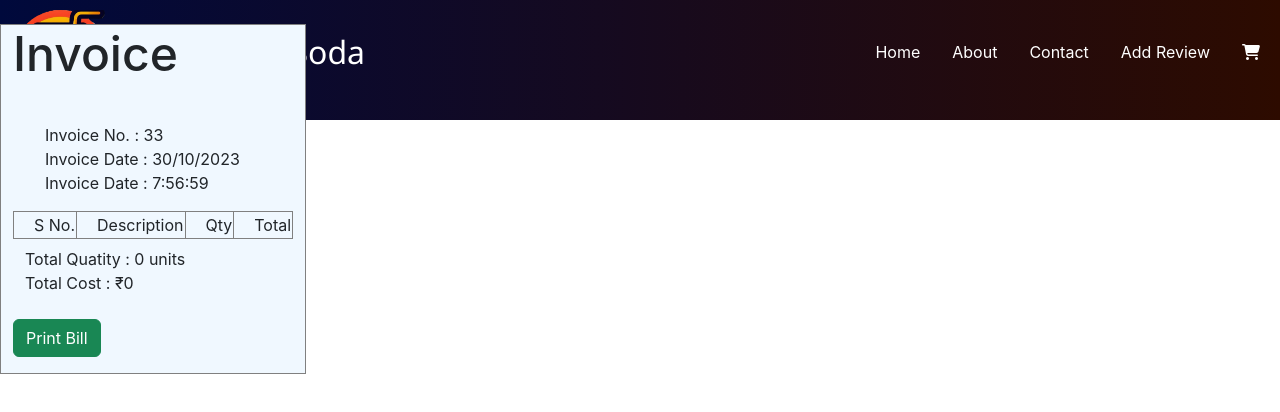
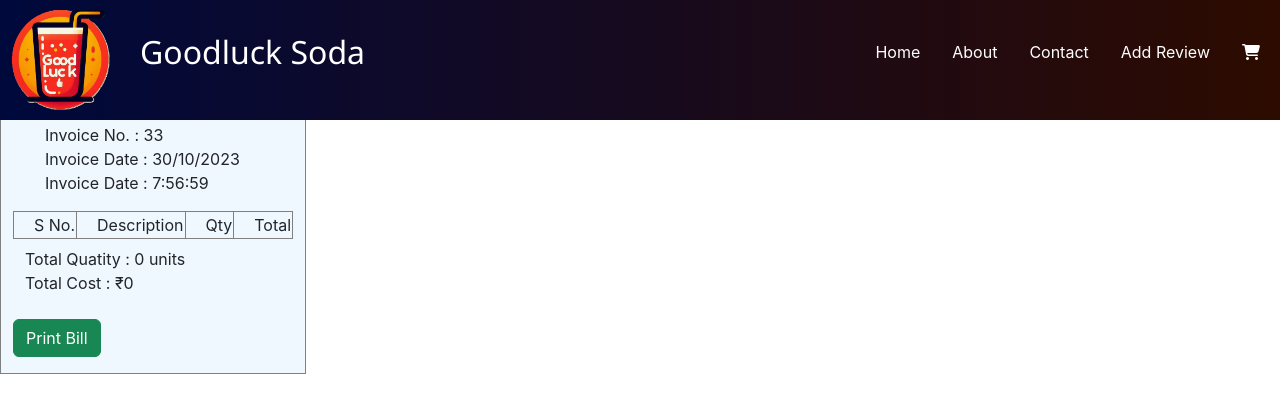
Before and after one commit to Omkar-code-mur/goodlucksoda, a React (Create React App) app: page /bill in a window 1280 px wide. Shown: the top 412 px of the page. Built offline with nearby package versions, Linux system fonts and the light colour scheme; a web font is replaced by a local one.

Commit message:
smaking card smaller

```diff
--- a/src/Componants/Card.module.css
+++ b/src/Componants/Card.module.css
@@ -91,7 +91,7 @@
       }
 
     }
-    @media screen and (max-width:400px) {
+    @media screen and (max-width:350px) {
       .card {
         width: 80vw;
         height: 80vw;
--- a/src/Componants/Navbar.module.css
+++ b/src/Componants/Navbar.module.css
@@ -24,6 +24,7 @@ header{
     align-items: center;
     justify-content: space-between;
     position: fixed;
+    z-index: 20;
 }
 
 .nav .logo a{
```
